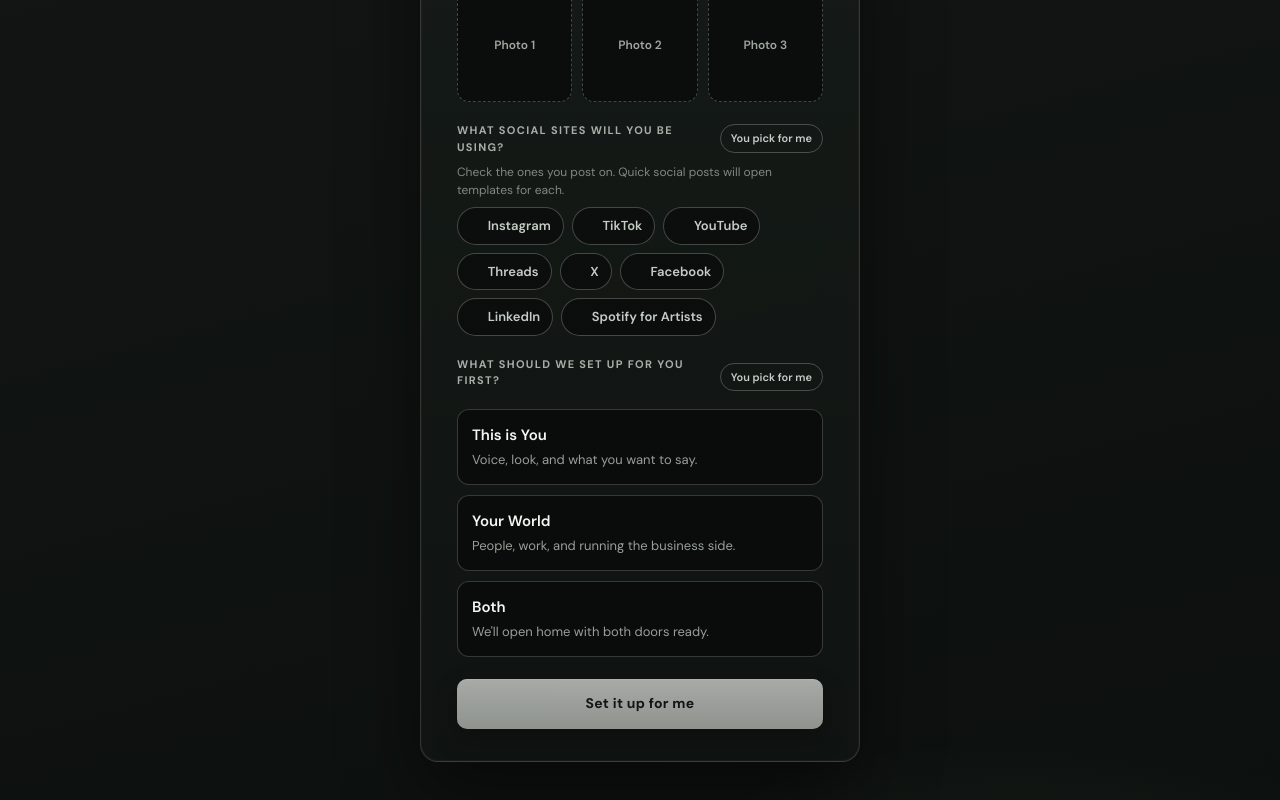
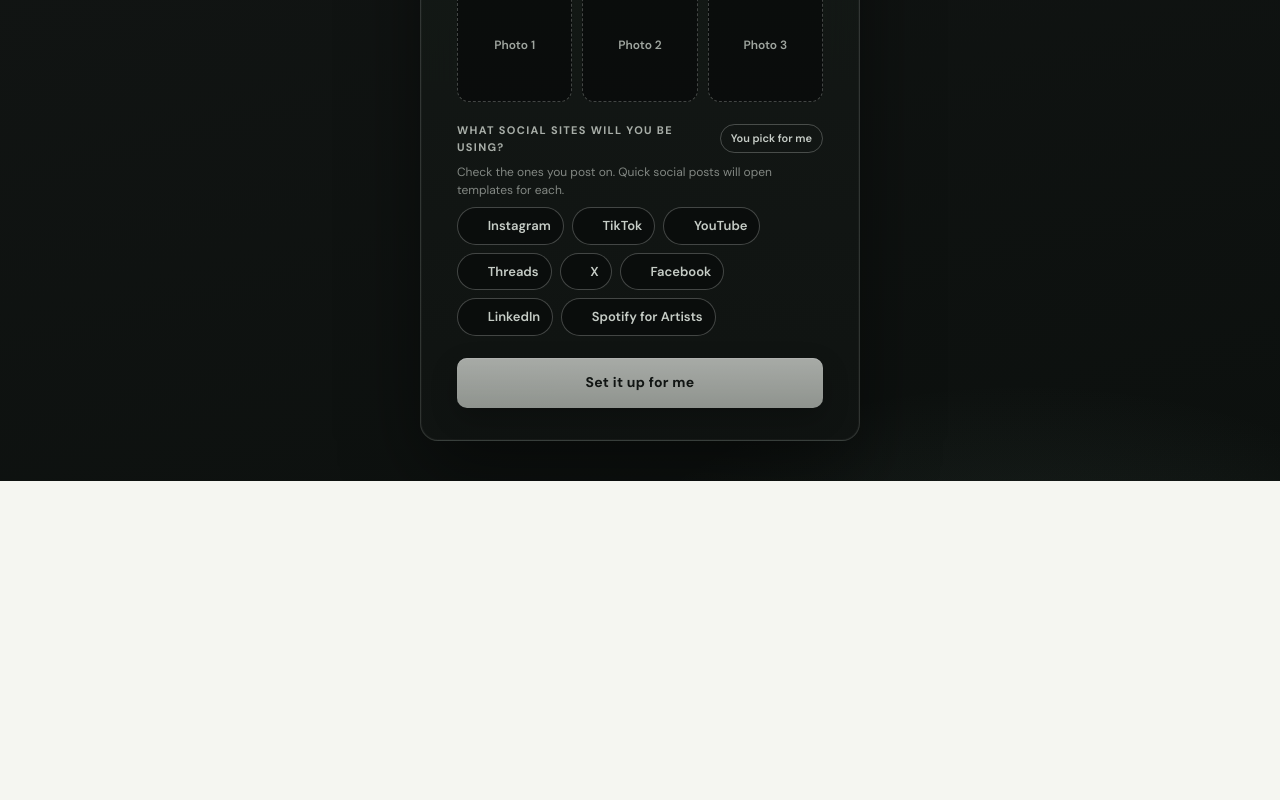
Before and after one commit to mdkforged/brandforged, a Next.js app: page /start in a window 1280 px wide. Shown: the part 1036-1836 px from the top of the page. After the commit the page ends 1517 px from the top, so only its background shows below. Built offline with nearby package versions, Linux system fonts and the light colour scheme.

Commit message:
fix: remove door-order choice from onboarding
Brand Forged chooses setup order — never ask This is You /
Your World / Both. After /start, open home with both doors.

```diff
--- a/app/start/page.tsx
+++ b/app/start/page.tsx
@@ -11,12 +11,12 @@ import { useRouter } from "next/navigation";
 import { getEnergyStrike } from "@/lib/brand/energy-strike";
 import {
   ONBOARDING_COPY,
+  ONBOARDING_LOCKED_GOAL,
   ONBOARDING_PICKS,
+  ONBOARDING_ROUTE_AFTER_SETUP,
   ONBOARDING_STORAGE_KEY,
   REFERENCE_PHOTO_COUNT,
   fileToReferenceDataUrl,
-  pathForGoal,
-  type OnboardingGoal,
   type SocialSiteId,
 } from "@/lib/onboarding/questions";
 import { SOCIAL_SITES } from "@/lib/onboarding/social";
@@ -29,7 +29,6 @@ type PickedMap = {
   contentStyle: boolean;
   photos: boolean;
   socialSites: boolean;
-  goal: boolean;
 };
 
 export default function StartPage() {
@@ -44,14 +43,12 @@ export default function StartPage() {
   ]);
   const [socialSites, setSocialSites] = useState<SocialSiteId[]>([]);
   const [photoError, setPhotoError] = useState<string | null>(null);
-  const [goal, setGoal] = useState<OnboardingGoal | null>(null);
   const [picked, setPicked] = useState<PickedMap>({
     aboutYou: false,
     whyHere: false,
     contentStyle: false,
     photos: false,
     socialSites: false,
-    goal: false,
   });
   const [pending, setPending] = useState(false);
 
@@ -67,7 +64,6 @@ export default function StartPage() {
   const photosReady = photos.every((p) => Boolean(p));
   const socialReady = socialSites.length > 0;
   const canSubmit =
-    Boolean(goal) &&
     aboutYou.trim().length > 0 &&
     whyHere.trim().length > 0 &&
     contentStyle.trim().length > 0 &&
@@ -100,18 +96,12 @@ export default function StartPage() {
     setPicked((p) => ({ ...p, socialSites: true }));
   }
 
-  function pickGoal() {
-    setGoal(ONBOARDING_PICKS.goal);
-    setPicked((p) => ({ ...p, goal: true }));
-  }
-
   function pickEverything() {
     setAboutYou(ONBOARDING_PICKS.aboutYou);
     setWhyHere(ONBOARDING_PICKS.whyHere);
     setContentStyle(ONBOARDING_PICKS.contentStyle);
     setPhotos([...ONBOARDING_PICKS.referencePhotos]);
     setSocialSites([...ONBOARDING_PICKS.socialSites]);
-    setGoal(ONBOARDING_PICKS.goal);
     setPhotoError(null);
     setPicked({
       aboutYou: true,
@@ -119,7 +109,6 @@ export default function StartPage() {
       contentStyle: true,
       photos: true,
       socialSites: true,
-      goal: true,
     });
   }
 
@@ -170,7 +159,6 @@ export default function StartPage() {
   function onSubmit(event: FormEvent<HTMLFormElement>) {
     event.preventDefault();
     if (
-      !goal ||
       !aboutYou.trim() ||
       !whyHere.trim() ||
       !contentStyle.trim() ||
@@ -187,7 +175,7 @@ export default function StartPage() {
       contentStyle: contentStyle.trim(),
       referencePhotos,
       socialSites,
-      goal,
+      goal: ONBOARDING_LOCKED_GOAL,
       pickedForYou: picked,
       savedAt: new Date().toISOString(),
     };
@@ -200,7 +188,7 @@ export default function StartPage() {
       );
       return;
     }
-    router.replace(pathForGoal(goal));
+    router.replace(ONBOARDING_ROUTE_AFTER_SETUP);
   }
 
   return (
@@ -400,44 +388,6 @@ export default function StartPage() {
             </div>
           </div>
 
-          <fieldset className="goal-fieldset">
-            <div className="field-head goal-head">
-              <legend>{ONBOARDING_COPY.goalLabel}</legend>
-              <button type="button" className="pick-one" onClick={pickGoal}>
-                {ONBOARDING_COPY.pickForMe}
-              </button>
-            </div>
-            <div
-              className="goal-options"
-              role="radiogroup"
-              aria-label={ONBOARDING_COPY.goalLabel}
-            >
-              {ONBOARDING_COPY.goals.map((option) => (
-                <button
-                  key={option.id}
-                  type="button"
-                  role="radio"
-                  aria-checked={goal === option.id}
-                  className={
-                    goal === option.id ? "goal-option is-active" : "goal-option"
-                  }
-                  onClick={() => {
-                    setGoal(option.id);
-                    setPicked((p) => ({ ...p, goal: false }));
-                  }}
-                >
-                  <strong>{option.label}</strong>
-                  <span>{option.detail}</span>
-                </button>
-              ))}
-            </div>
-            {picked.goal ? (
-              <small className="field-hint">
-                We chose Both so both doors are ready.
-              </small>
-            ) : null}
-          </fieldset>
-
           <button
             className="login-submit"
             type="submit"
--- a/lib/onboarding/questions.ts
+++ b/lib/onboarding/questions.ts
@@ -9,7 +9,10 @@ export type OnboardingAnswers = {
   aboutYou: string;
   /** Why they're here / what they're looking to do. */
   whyHere: string;
-  /** What we should set up for them first. */
+  /**
+   * Where we open after setup — Brand Forged chooses this (never a user pick).
+   * Always both doors / home for v1.
+   */
   goal: OnboardingGoal;
   /** Content style — photos, quotes, videos, posts (one plain ask). */
   contentStyle: string;
@@ -27,13 +30,19 @@ export type OnboardingAnswers = {
     contentStyle?: boolean;
     photos?: boolean;
     socialSites?: boolean;
-    goal?: boolean;
   };
   savedAt: string;
 };
 
 export const ONBOARDING_STORAGE_KEY = "bf-onboarding-v1";
 export const REFERENCE_PHOTO_COUNT = 3;
+
+/**
+ * Brand Forged chooses setup order — not the user.
+ * After /start we always open home with both doors ready.
+ */
+export const ONBOARDING_ROUTE_AFTER_SETUP = "/" as const;
+export const ONBOARDING_LOCKED_GOAL: OnboardingGoal = "both";
 
 /** Solid defaults when they tap "You pick for me" on any ask. */
 export const ONBOARDING_PICKS = {
@@ -48,13 +57,13 @@ export const ONBOARDING_PICKS = {
     "/brand/logo-sapphire-blue-ember.webp",
   ] as [string, string, string],
   socialSites: SOCIAL_PICK_DEFAULTS as SocialSiteId[],
-  goal: "both" as OnboardingGoal,
 } as const;
 
 /**
  * Quick direct questions. Answers make Brand Forged work for the client —
  * we set things up; they don't fill a long form (DR-004).
  * Every ask has "You pick for me" so they are never stuck without an answer.
+ * Setup order is ours — never offered as a choice.
  */
 export const ONBOARDING_COPY = {
   title: "A couple of quick questions",
@@ -81,33 +90,9 @@ export const ONBOARDING_COPY = {
   socialLabel: "What social sites will you be using?",
   socialHint:
     "Check the ones you post on. Quick social posts will open templates for each.",
-  goalLabel: "What should we set up for you first?",
-  goals: [
-    {
-      id: "you" as const,
-      label: "This is You",
-      detail: "Voice, look, and what you want to say.",
-    },
-    {
-      id: "world" as const,
-      label: "Your World",
-      detail: "People, work, and running the business side.",
-    },
-    {
-      id: "both" as const,
-      label: "Both",
-      detail: "We'll open home with both doors ready.",
-    },
-  ],
   submit: "Set it up for me",
   submitting: "Setting up…",
 } as const;
-
-export function pathForGoal(goal: OnboardingGoal): "/" | "/you" | "/world" {
-  if (goal === "you") return "/you";
-  if (goal === "world") return "/world";
-  return "/";
-}
 
 /** Shrink a photo for local lock-in storage (v1). */
 export async function fileToReferenceDataUrl(file: File): Promise<string> {
```
Also changed, not shown: 1 other file (tests, documents, lock files or other folders).
